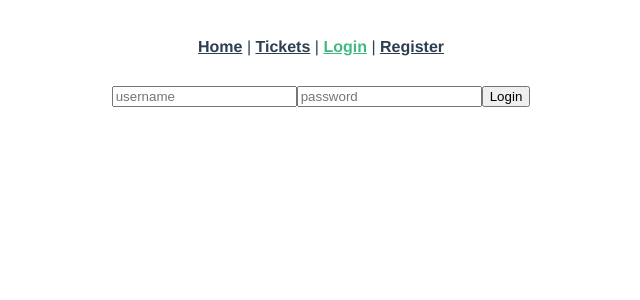
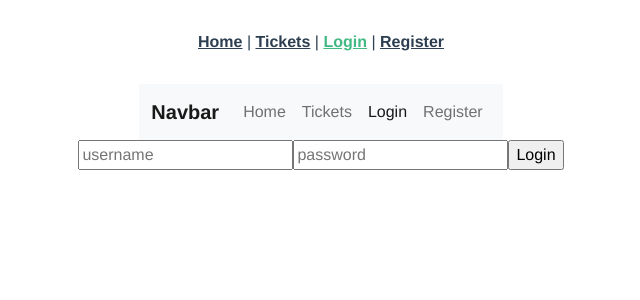
Before and after one commit to 2022-IT-Pemrograman-Web/FP-PWEB-E05-2022, a Vue app in the folder front-end/: page /login in a window 1280 px wide. Shown: the top 300 px of the page, without its empty margins (319-959 px from the left). Built offline with nearby package versions, Linux system fonts and the light colour scheme.

Commit message:
added nav

```diff
--- a/front-end/package.json
+++ b/front-end/package.json
@@ -10,6 +10,7 @@
   },
   "dependencies": {
     "axios": "^1.2.1",
+    "bootstrap": "^5.2.3",
     "core-js": "^3.8.3",
     "vue": "^3.2.13",
     "vue-router": "^4.0.3",
@@ -19,7 +20,6 @@
     "@babel/core": "^7.12.16",
     "@babel/eslint-parser": "^7.12.16",
     "@vue/cli-plugin-babel": "~5.0.0",
-    "@vue/cli-plugin-eslint": "~5.0.0",
     "@vue/cli-plugin-router": "~5.0.0",
     "@vue/cli-service": "~5.0.0",
     "eslint": "^7.32.0",
--- a/front-end/src/main.js
+++ b/front-end/src/main.js
@@ -2,4 +2,7 @@
 import App from "./App.vue";
 import router from "./router";
 
-createApp(App).use(router).mount("#app");
+import "bootstrap/dist/css/bootstrap.css";
+import bootstrap from "bootstrap/dist/js/bootstrap.bundle.js";
+
+createApp(App).use(router).use(bootstrap).mount("#app");
--- a/front-end/src/views/DetailTicketView.vue
+++ b/front-end/src/views/DetailTicketView.vue
@@ -1,4 +1,23 @@
 <template>
+  <div class="d-flex justify-content-center">
+    <nav class="navbar navbar-expand-lg navbar-light bg-light">
+      <div class="container-fluid">
+        <a class="navbar-brand" href="#">Navbar</a>
+        <button class="navbar-toggler" type="button" data-bs-toggle="collapse" data-bs-target="#navbarNavAltMarkup" aria-controls="navbarNavAltMarkup" aria-expanded="false" aria-label="Toggle navigation">
+          <span class="navbar-toggler-icon"></span>
+        </button>
+        <div class="collapse navbar-collapse" id="navbarNavAltMarkup">
+          <div class="navbar-nav">
+            <a class="nav-link active" aria-current="page" href="#">Home</a>
+            <a class="nav-link" href="#">Features</a>
+            <a class="nav-link" href="#">Pricing</a>
+            <a class="nav-link disabled" href="#" tabindex="-1" aria-disabled="true">Disabled</a>
+          </div>
+        </div>
+      </div>
+    </nav>
+  </div>
+
   <div class="detail">
     <h1>Detail</h1>
     <div v-if="response != 0">{{ this.response }}</div>
--- a/front-end/src/views/HomeView.vue
+++ b/front-end/src/views/HomeView.vue
@@ -1,7 +1,25 @@
 <template>
-  <div class="home">
+  <!-- <div class="home">
     <h1>this is home page</h1>
-  </div>
+  </div> -->
+<div class="d-flex justify-content-center">
+  <nav class="navbar navbar-expand-lg navbar-light bg-light">
+    <div class="container-fluid">
+      <a class="navbar-brand" href="#">Navbar</a>
+      <button class="navbar-toggler" type="button" data-bs-toggle="collapse" data-bs-target="#navbarNavAltMarkup" aria-controls="navbarNavAltMarkup" aria-expanded="false" aria-label="Toggle navigation">
+        <span class="navbar-toggler-icon"></span>
+      </button>
+      <div class="collapse navbar-collapse" id="navbarNavAltMarkup">
+        <div class="navbar-nav">
+          <a class="nav-link active" aria-current="page" href="#">Home</a>
+          <a class="nav-link" href="/tickets">Tickets</a>
+          <a class="nav-link" href="/login">Login</a>
+          <a class="nav-link" href="/register">Register</a>
+        </div>
+      </div>
+    </div>
+  </nav>
+</div>
 </template>
 
 <script>
--- a/front-end/src/views/LoginView.vue
+++ b/front-end/src/views/LoginView.vue
@@ -1,4 +1,23 @@
 <template>
+  <div class="d-flex justify-content-center">
+    <nav class="navbar navbar-expand-lg navbar-light bg-light">
+      <div class="container-fluid">
+        <a class="navbar-brand" href="#">Navbar</a>
+        <button class="navbar-toggler" type="button" data-bs-toggle="collapse" data-bs-target="#navbarNavAltMarkup" aria-controls="navbarNavAltMarkup" aria-expanded="false" aria-label="Toggle navigation">
+          <span class="navbar-toggler-icon"></span>
+        </button>
+        <div class="collapse navbar-collapse" id="navbarNavAltMarkup">
+          <div class="navbar-nav">
+            <a class="nav-link" href="/">Home</a>
+            <a class="nav-link" href="/tickets">Tickets</a>
+            <a class="nav-link active" aria-current="page" href="/login">Login</a>
+            <a class="nav-link" href="/register">Register</a>
+          </div>
+        </div>
+      </div>
+    </nav>
+  </div>
+
   <div class="login">
     <div v-if="response != 0">{{ this.response }}</div>
     <div v-if="loginInfo == null">
--- a/front-end/src/views/RegisterView.vue
+++ b/front-end/src/views/RegisterView.vue
@@ -1,4 +1,23 @@
 <template>
+  <div class="d-flex justify-content-center">
+    <nav class="navbar navbar-expand-lg navbar-light bg-light">
+      <div class="container-fluid">
+        <a class="navbar-brand" href="#">Navbar</a>
+        <button class="navbar-toggler" type="button" data-bs-toggle="collapse" data-bs-target="#navbarNavAltMarkup" aria-controls="navbarNavAltMarkup" aria-expanded="false" aria-label="Toggle navigation">
+          <span class="navbar-toggler-icon"></span>
+        </button>
+        <div class="collapse navbar-collapse" id="navbarNavAltMarkup">
+          <div class="navbar-nav">
+            <a class="nav-link" href="/">Home</a>
+            <a class="nav-link" href="/tickets">Tickets</a>
+            <a class="nav-link" href="/login">Login</a>
+            <a class="nav-link active" aria-current="page" href="/register">Register</a>
+          </div>
+        </div>
+      </div>
+    </nav>
+  </div>
+
   <div class="register">
     <div v-if="response != 0">{{ this.response }}</div>
     <div v-if="loginInfo == null">
--- a/front-end/src/views/TicketsView.vue
+++ b/front-end/src/views/TicketsView.vue
@@ -1,4 +1,23 @@
 <template>
+  <div class="d-flex justify-content-center">
+    <nav class="navbar navbar-expand-lg navbar-light bg-light">
+      <div class="container-fluid">
+        <a class="navbar-brand" href="#">Navbar</a>
+        <button class="navbar-toggler" type="button" data-bs-toggle="collapse" data-bs-target="#navbarNavAltMarkup" aria-controls="navbarNavAltMarkup" aria-expanded="false" aria-label="Toggle navigation">
+          <span class="navbar-toggler-icon"></span>
+        </button>
+        <div class="collapse navbar-collapse" id="navbarNavAltMarkup">
+          <div class="navbar-nav">
+            <a class="nav-link" href="/">Home</a>
+            <a class="nav-link active" aria-current="page" href="/tickets">Tickets</a>
+            <a class="nav-link" href="/login">Login</a>
+            <a class="nav-link" href="/register">Register</a>
+          </div>
+        </div>
+      </div>
+    </nav>
+  </div>
+
   <div>
     <div class="about">
       <h1>Daftar Tiket</h1>
```
Also changed, not shown: 1 other file (tests, documents, lock files or other folders).
